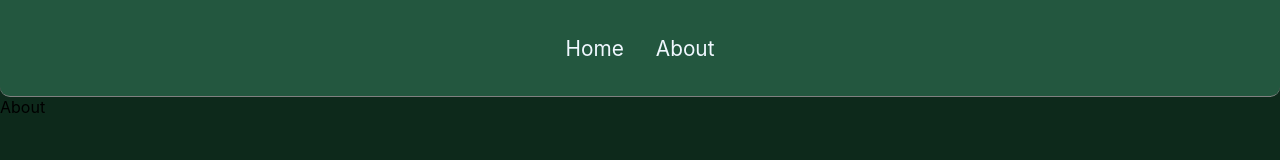
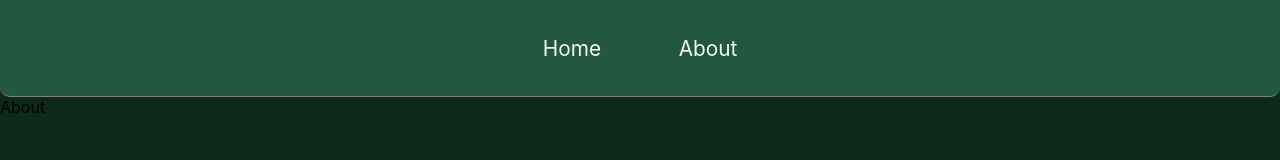
Before and after one commit to e-luca/nexus, a React (Create React App) app: page /about in a window 1280 px wide. Shown: the top 160 px of the page. Built offline with nearby package versions, Linux system fonts and the light colour scheme.

Commit message:
CSS and style polishing

```diff
--- a/src/App.tsx
+++ b/src/App.tsx
@@ -3,14 +3,21 @@ import './App.css';
 import NavBar from './components/navBar/NavBar';
 import Home from './components/home/Home';
 import About from './components/about/About';
+import { AppRoute } from './models/appRoute';
 
 function App() {
+  const routes: AppRoute[] = [
+    { path: '/', element: <Home /> },
+    { path: '/about', element: <About /> },
+  ];
+
   return (
     <BrowserRouter>
       <NavBar />
       <Routes>
-        <Route path="/" element={<Home />} />
-        <Route path="/about" element={<About />} />
+        {routes.map(({ path, element }, idx) => (
+          <Route path={path} element={element} key={idx} />
+        ))}
       </Routes>
     </BrowserRouter>
   );
--- a/src/components/navBar/NavBar.css
+++ b/src/components/navBar/NavBar.css
@@ -18,9 +18,14 @@ nav {
   color: aliceblue;
   font-size: 1.3em;
   margin: 1em 0;
+  width: 5em;
+  text-align: center;
+  transition: all 0.5s ease;
 }
 
 .nav-item:hover {
   font-size: 1.5em;
   cursor: pointer;
+  transform: scale(1.2);
+  transition: all 0.5s ease-out;
 }
--- a/src/components/navBar/NavBar.tsx
+++ b/src/components/navBar/NavBar.tsx
@@ -2,10 +2,12 @@ import { NavBarItem } from '../../models/navBarItem';
 import { FaHouse, FaCircleInfo } from 'react-icons/fa6';
 import './NavBar.css';
 import { useNavigate } from 'react-router-dom';
+import { useState } from 'react';
 
 const NavBar = () => {
   const items: NavBarItem[] = initNavBarItems();
   const navigate = useNavigate();
+  const [hoveredItem, setHoveredItem] = useState<string | null>(null);
 
   function handleNavigate(path: string) {
     navigate(path);
@@ -16,10 +18,12 @@ const NavBar = () => {
       {
         name: 'Home',
         path: '/',
+        icon: FaHouse,
       },
       {
         name: 'About',
         path: '/about',
+        icon: FaCircleInfo,
       },
     ];
   }
@@ -31,8 +35,14 @@ const NavBar = () => {
             className="nav-item"
             key={idx}
             onClick={() => handleNavigate(item.path)}
+            onMouseEnter={() => setHoveredItem(item.name)}
+            onMouseLeave={() => setHoveredItem(null)}
           >
-            {item.name}
+            {hoveredItem && hoveredItem === item.name ? (
+              <item.icon />
+            ) : (
+              item.name
+            )}
           </div>
         ))}
       </nav>
--- /dev/null
+++ b/src/models/appRoute.ts
@@ -0,0 +1,6 @@
+import { ReactNode } from 'react';
+
+export type AppRoute = {
+  path: string;
+  element: ReactNode;
+};
--- a/src/models/navBarItem.ts
+++ b/src/models/navBarItem.ts
@@ -1,4 +1,5 @@
 export type NavBarItem = {
   name: string;
   path: string;
+  icon: any;
 };
```
